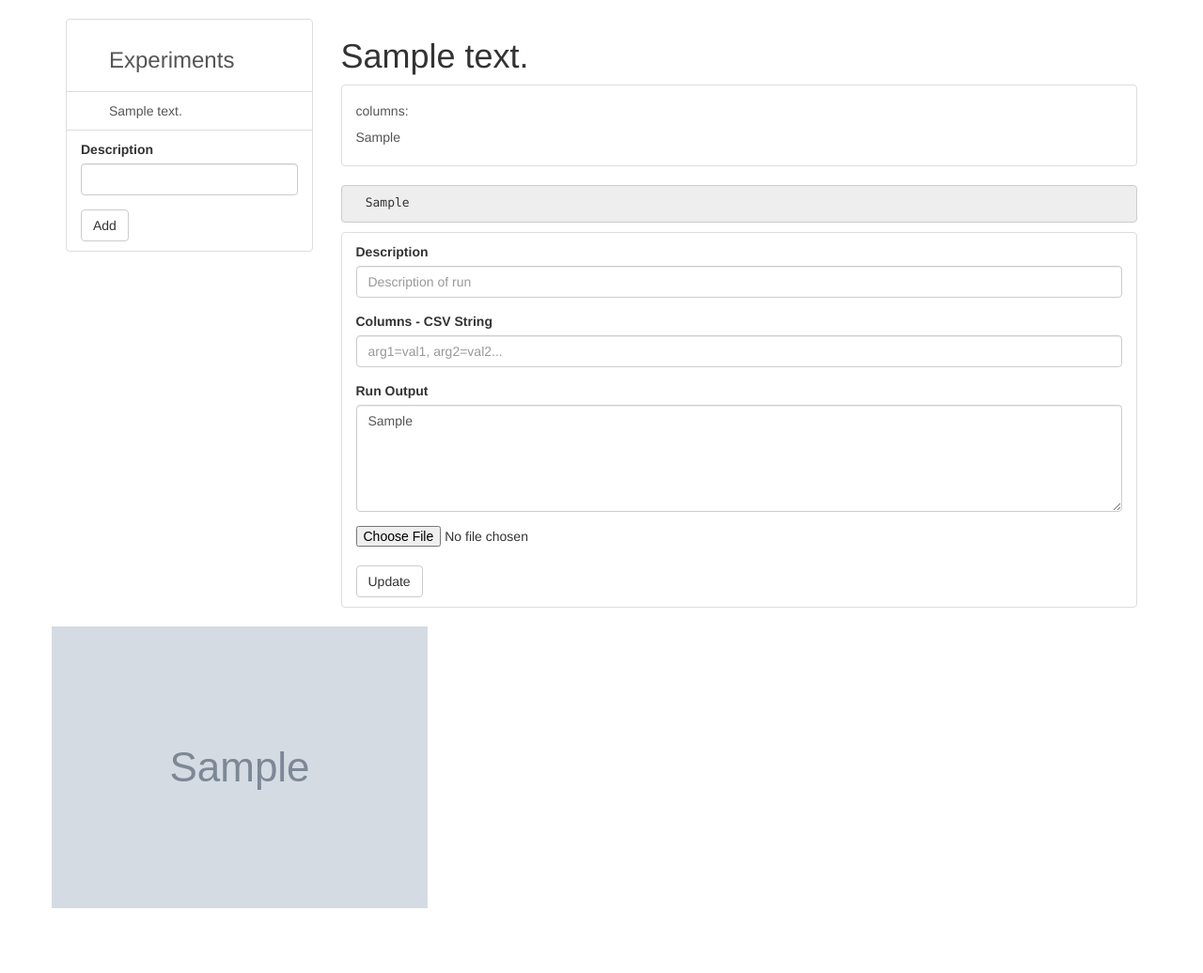
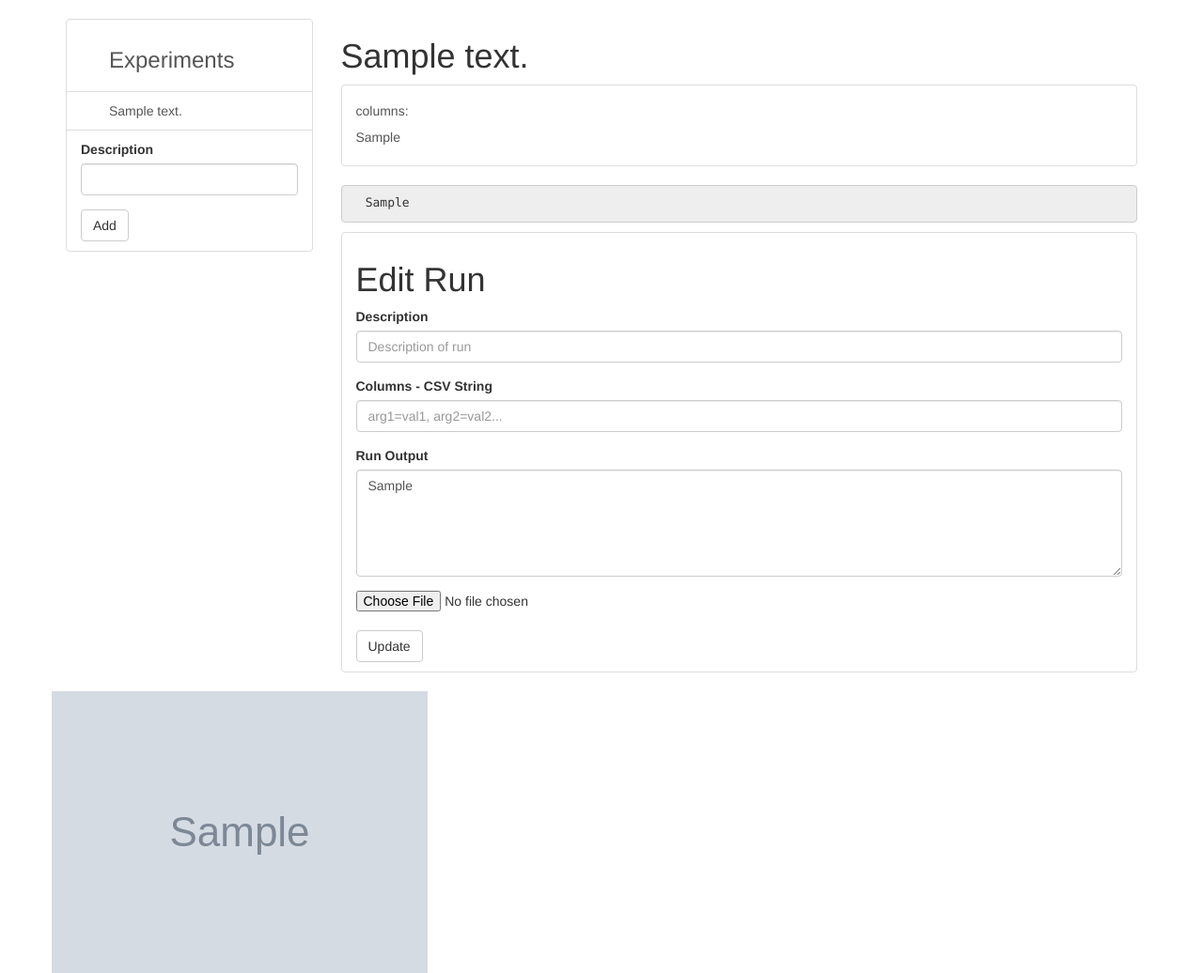
Before and after one commit to yonigottesman/aristotle, a Flask app: page /experiment/1/run/1 in a window 1280 px wide. Shown: the part 52-1088 px from the top of the page at 94% size. Before the commit the page ends 1019 px from the top, so only its background shows below. Run offline with Flask 2, Linux system fonts and the light colour scheme; a user stored in the database is signed in; tables that the repository leaves empty hold one stand-in row (values such as "Sample post"); grey boxes marked "Sample" are stand-in pictures; some libraries are stand-ins or nearby versions.

Commit message:
Headline for run form

```diff
--- a/app/templates/experiment.html
+++ b/app/templates/experiment.html
@@ -52,6 +52,7 @@
     <div class="list-group">
 
       <li class="list-group-item list-group-item-action ">
+        <h1>Add Run</h1>
         {% include '_runform.html' %}
       </li>
     </div>
--- a/app/templates/run.html
+++ b/app/templates/run.html
@@ -17,6 +17,7 @@
 
     <div class="list-group">
       <li class="list-group-item list-group-item-action ">
+        <h1>Edit Run</h1>
         {% include '_runform.html' %}
       </li>
     </div>
```
